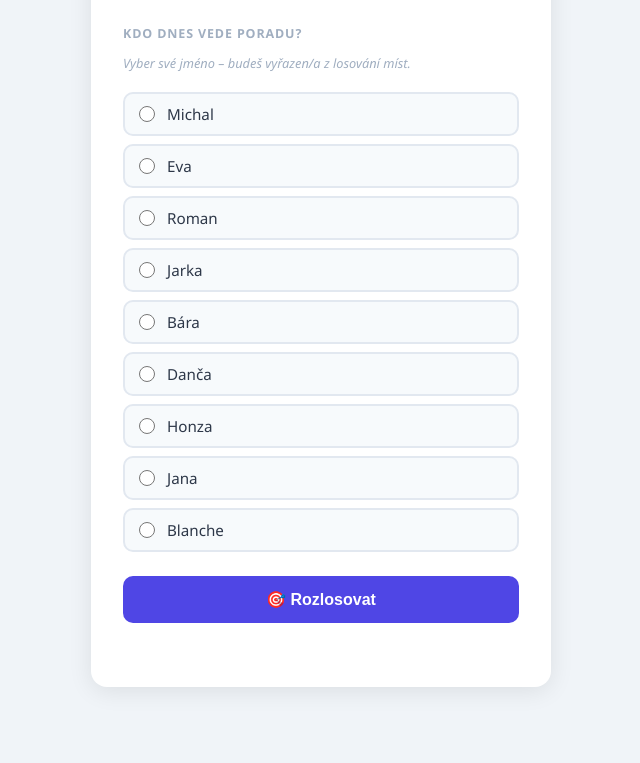
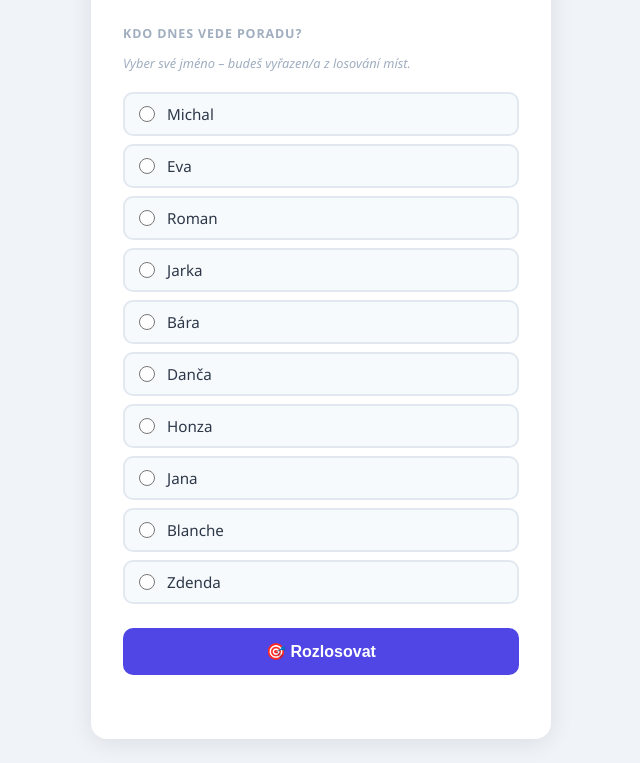
Before and after one commit to mivalenta85/losovani-tymu, a plain HTML site: page index.html in a window 1280 px wide. Shown: the part 117-880 px from the top of the page, without its empty margins (319-959 px from the left). Before the commit the page ends 828 px from the top, so only its background shows below. Drawn offline with Linux system fonts and the light colour scheme.

Commit message:
Update index.html

```diff
--- a/index.html
+++ b/index.html
@@ -216,7 +216,7 @@
 <script>
   const clenove = [
     "Michal", "Eva", "Roman", "Jarka", "Bára",
-    "Danča", "Honza", "Jana", "Blanche"
+    "Danča", "Honza", "Jana", "Blanche", "Zdenda"
   ];
 
   let vybranýVedouci = null;
```
